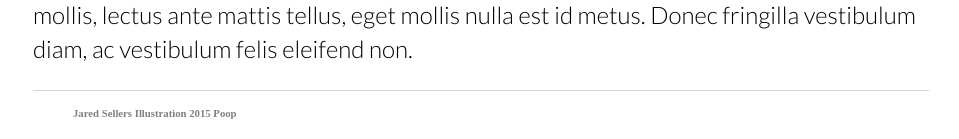
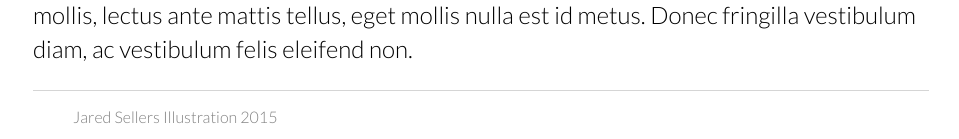
Before and after one commit to victoriadouglas/Victoriadouglas.github.io, a Jekyll site: the page built from index.html, in a window 1280 px wide and 1400 px high, scrolled down 1615 px. Shown: the part 1258-1397 px from the top of the window, without its empty margins (159-1118 px from the left). Built offline with Jekyll 4.4.1, drawn with Linux system fonts in a browser that asks for light colours.

Commit message:
Test commit, changed footer styles

```diff
--- a/_layouts/default.html
+++ b/_layouts/default.html
@@ -48,7 +48,7 @@
 <div class="container">
 <div class="footer">
     <ul>
-        <h6>Jared Sellers Illustration 2015 Poop</h6>
+        <h6>Jared Sellers Illustration 2015</h6>
     </ul>
 </div>
 </div>
--- a/_sass/layout/_typography.scss
+++ b/_sass/layout/_typography.scss
@@ -28,7 +28,9 @@ h5 {
 }
 
 h6 {
-
+    font-family: $font-default;
+    font-weight: $light;
+    font-size: 1em;
 }
 
 p {
```
